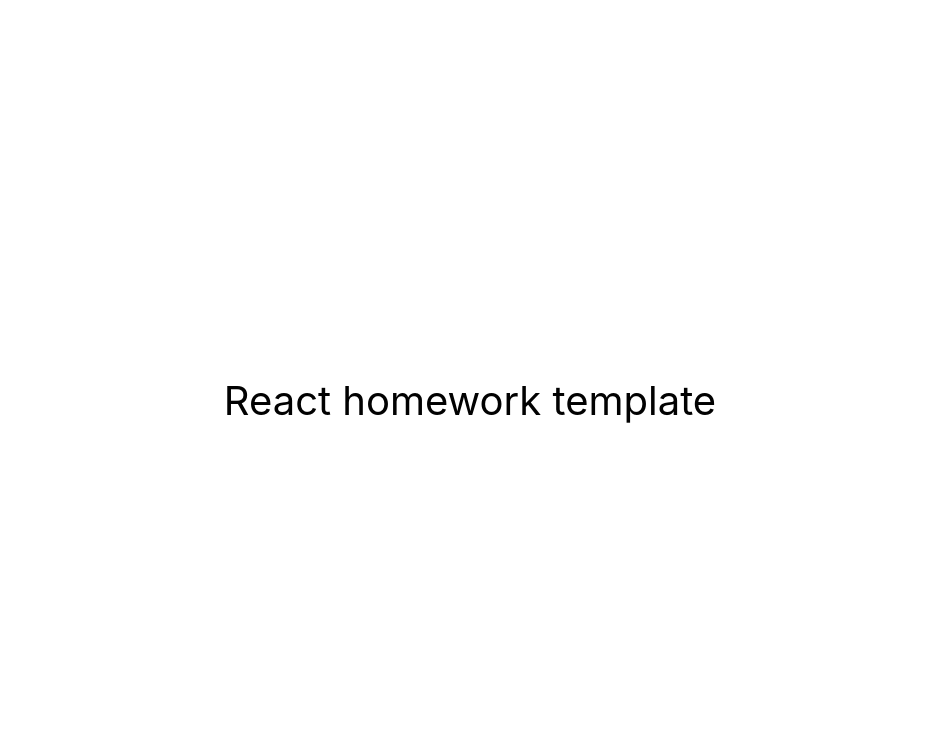
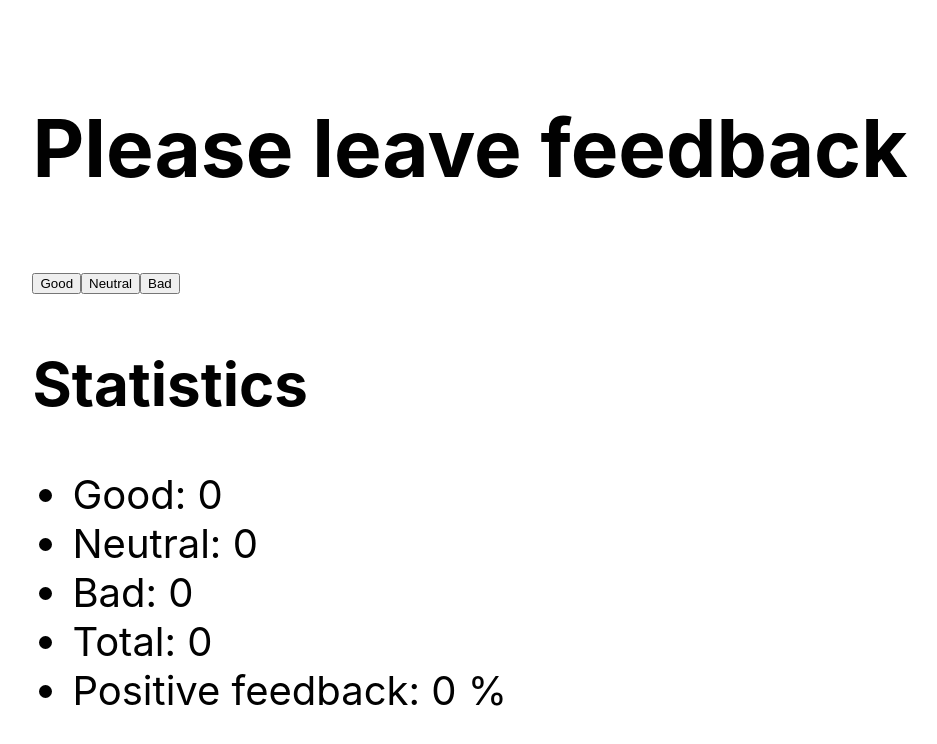
Before and after one commit to Tasha1003Natasha/goit-react-hw-02-feedback, a React (Create React App) app: page / in a window 1280 px wide. Shown: the top 744 px of the page, without its empty margins (170-1107 px from the left). Built offline with nearby package versions, Linux system fonts and the light colour scheme.

Commit message:
Шаблон №1.1

```diff
--- a/src/components/App.jsx
+++ b/src/components/App.jsx
@@ -1,3 +1,6 @@
+// import React from 'react';
+import {Statistics} from './Statistics/Statistics';
+
 export const App = () => {
   return (
     <div
@@ -10,7 +13,7 @@ export const App = () => {
         color: '#010101'
       }}
     >
-      React homework template
+      <Statistics/>
     </div>
   );
 };
--- /dev/null
+++ b/src/components/Statistics/Statistics.js
@@ -0,0 +1,146 @@
+import React from 'react';
+
+export class Statistics extends React.Component {
+  state = {
+    good: 0,
+    neutral: 0,
+    bad: 0,
+    total: 0,
+    feedback: 0,
+  };
+
+  handleClick = event => {
+    const { name } = event.target;
+
+    this.setState(prevState => {
+      return { [name]: prevState[name] + 1 };
+    });
+  };
+
+  countTotalFeedback = () => {
+    this.setState(prevState => {
+      return { total: prevState.total };
+    });
+  };
+
+  render() {
+    const { onClick } = this.props;
+    const { good, neutral, bad, total, feedback } = this.state;
+
+    return (
+      <div className="statistics">
+        <div className="btn">
+          <h1 className="btn__title">Please leave feedback</h1>
+          <button
+            type="button"
+            name="good"
+            className="btn__good"
+            onClick={this.handleClick}
+          >
+            Good
+          </button>
+          <button
+            type="button"
+            name="neutral"
+            className="btn__neutral"
+            onClick={this.handleClick}
+          >
+            Neutral
+          </button>
+          <button
+            type="button"
+            name="bad"
+            className="btn__bad"
+            onClick={this.handleClick}
+          >
+            Bad
+          </button>
+        </div>
+
+        <div className="group">
+          <h2 className="group__title">Statistics</h2>
+          <ul className="group__list">
+            <li className="group__item">Good: {good}</li>
+            <li className="group__item">Neutral: {neutral}</li>
+            <li className="group__item">Bad: {bad}</li>
+            <li className="group__item" onClick={this.countTotalFeedback}>
+              Total: {total}
+            </li>
+            <li className="group__item">Positive feedback: {feedback} %</li>
+          </ul>
+        </div>
+      </div>
+    );
+  }
+}
+
+// /////////////////1 варіант///////////////////////////
+// export class Statistics extends React.Component {
+//   // staticpropTypes = {
+//   //     ////
+//   // }
+
+//   state = {
+//     good: 0,
+//     neutral: 0,
+//     bad: 0,
+//     // total: 0,
+//     // feedback: 0,
+//   };
+
+//   handleGood = () => {
+//     this.setState(prevState => ({
+//       good: prevState.good + 1,
+//     }));
+//   };
+
+//   handleNeutral = () => {
+//     this.setState(prevState => ({
+//       neutral: prevState.neutral + 1,
+//     }));
+//   };
+
+//   handleBad = () => {
+//     this.setState(prevState => ({
+//       bad: prevState.bad + 1,
+//     }));
+//   };
+
+//   render() {
+//     const { good, neutral, bad } = this.state;
+
+//     return (
+//       <div className="statistics">
+//         <div className="btn">
+//           <h1 className="btn__title">Please leave feedback</h1>
+//           <button type="button" className="btn__good" onClick={this.handleGood}>
+//             Good
+//           </button>
+//           <button
+//             type="button"
+//             className="btn__neutral"
+//             onClick={this.handleNeutral}
+//           >
+//             Neutral
+//           </button>
+//           <button type="button" className="btn__bad" onClick={this.handleBad}>
+//             Bad
+//           </button>
+//         </div>
+
+//         <div className="group">
+//           <h2 className="group__title">Statistics</h2>
+//           <ul className="group__list">
+//             <li className="group__item">Good: {good}</li>
+//             <li className="group__item">Neutral: {neutral}</li>
+//             <li className="group__item">Bad: {bad}</li>
+//             <li className="group__item">Total: {this.state.total} %</li>
+//             <li className="group__item">
+//               Positive feedback: {this.state.feedback} %
+//             </li>
+//           </ul>
+//         </div>
+//       </div>
+//     );
+//   }
+// }
```
